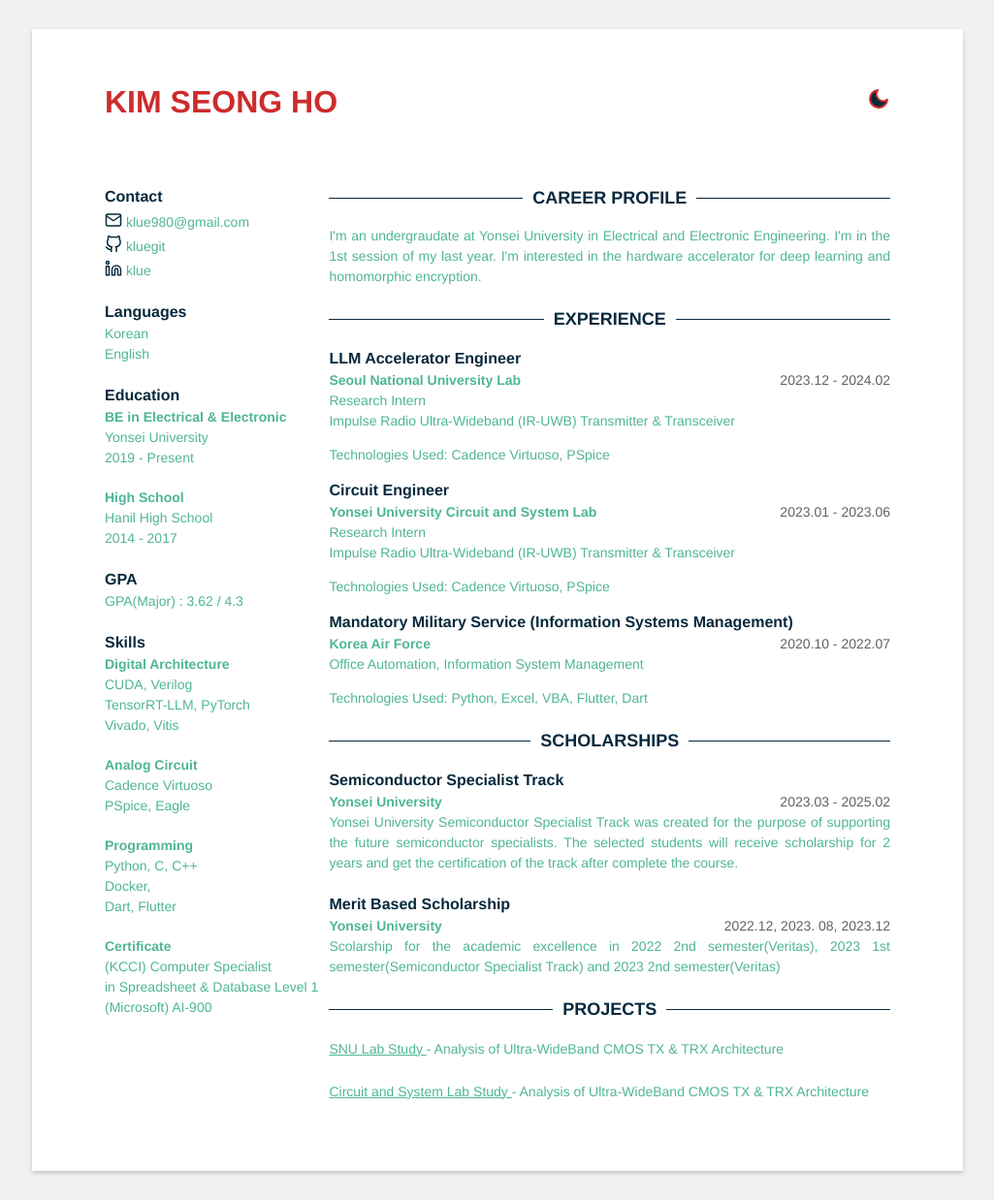
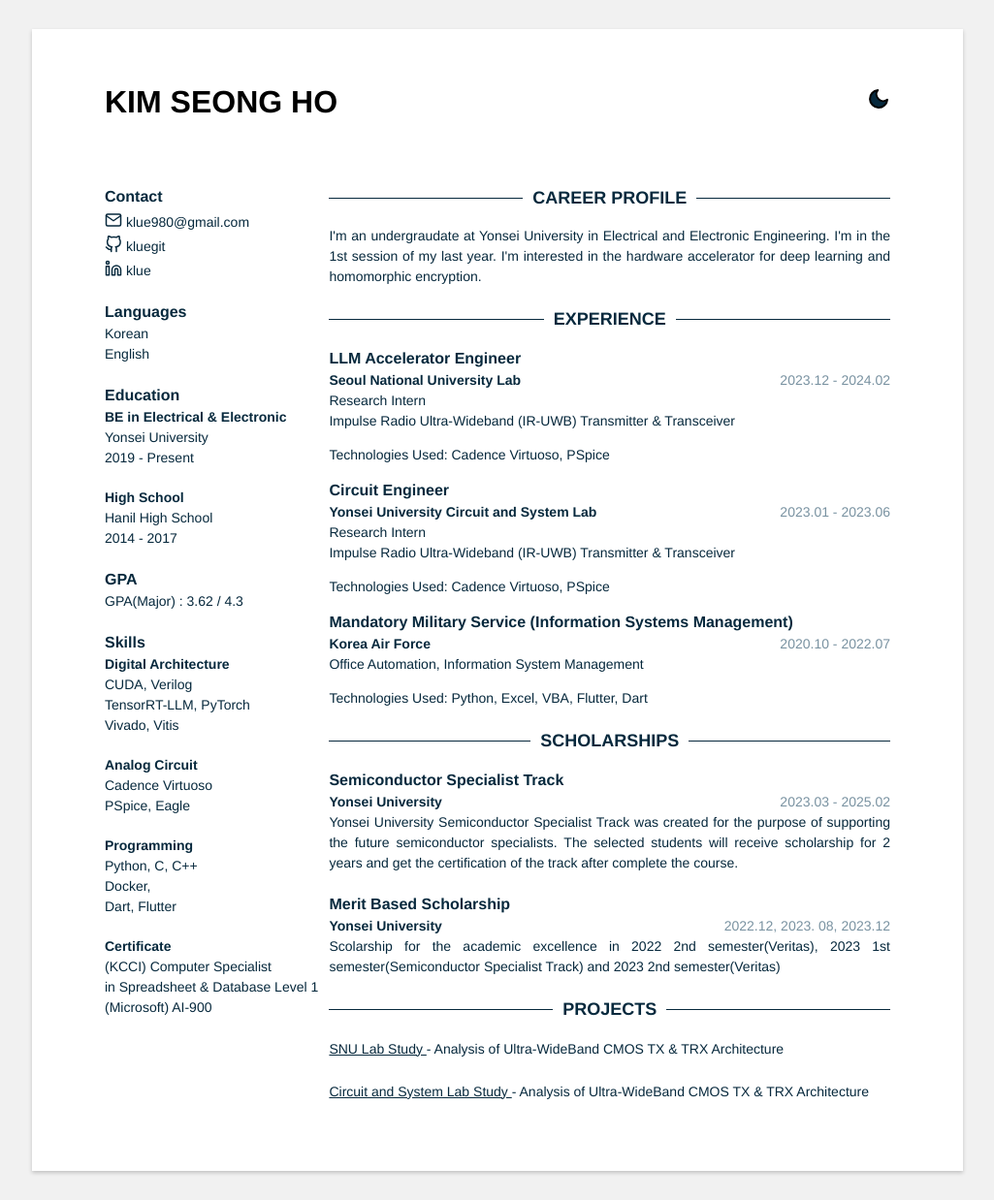
Before and after one commit to klue980/klue980.github.io, a Jekyll site: the page built from index.html, in a window 1280 px wide. Shown: the whole page at 97% size, without its empty margins (127-1152 px from the left). Built offline with Jekyll 4.4.1, drawn with Linux system fonts in a browser that asks for light colours.

Commit message:
complete black color

```diff
--- a/_sass/skins/black.scss
+++ b/_sass/skins/black.scss
@@ -2,17 +2,17 @@
     --bg-color: #f1f1f1;
     --bg-color-cv: #ffffff;
     --fg-color: #07293d; // subheader, role
-    --fg-color-dark: #cd2c2c; // header?
-    --fg-color-body: #4fb598;
-    --fg-color-title-sm: #5e6369;
+    --fg-color-dark: #000000; // header
+    --fg-color-body: #07293d; // body
+    --fg-color-title-sm: #7992a1; // time
 
 }
 
 [data-theme='dark'] {
-    --bg-color: #28343b;
-    --bg-color-cv: #1b262c;
-    --fg-color: #3282b8;
-    --fg-color-dark: #3282b8;
-    --fg-color-body: rgba(187,225,250,0.75);
-    --fg-color-title-sm: #688293;
+    --bg-color: #07293d;
+    --bg-color-cv: #000000;
+    --fg-color: #f1f1f1;
+    --fg-color-dark: #ffffff;
+    --fg-color-body: #f1f1f1;
+    --fg-color-title-sm: #7992a1; // time
 }
```
